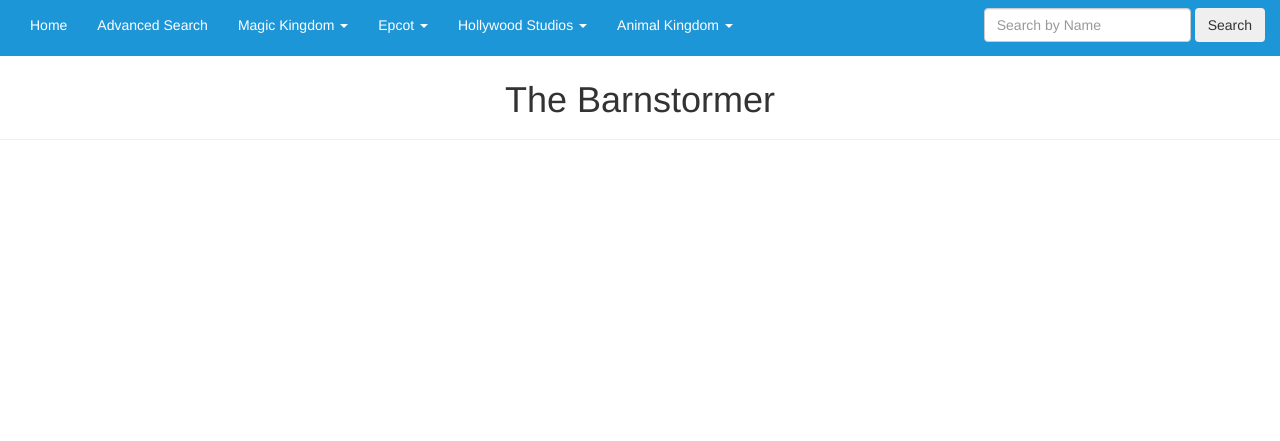
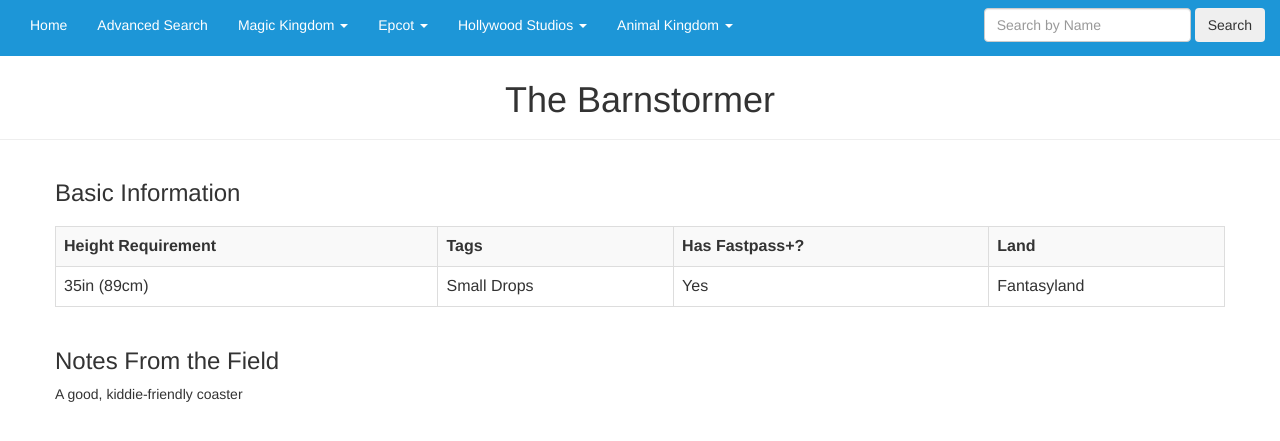
Before and after one commit to Ginnie313/attraction_project, a Django app: a page that uses attractions/templates/attraction.html in a window 1280 px wide. Shown: the top 441 px of the page. Run offline with Django 3.2, Linux system fonts and the light colour scheme; data comes from the database, SQL or seed files in the repository; both versions use the stored data as it was after the commit; some libraries are stand-ins or nearby versions.

Commit message:
More fixes to the home page and have information now on the attraction pages

```diff
--- a/attractions/static/attractions/style.css
+++ b/attractions/static/attractions/style.css
@@ -13,6 +13,10 @@
   text-align:center; !important
 }
 
+a:hover {
+  background-color: yellow;!important
+}
+
 .navbar-custom {
   background-color: #1d96d7; !important
   margin-top:0px; !important
@@ -22,6 +26,11 @@
 .navbar{
   margin-bottom: 0px; !important
   margin-top: 0px;!important
+}
+
+.navbar-nav .nav-item.active .nav-link,
+.navbar-nav .nav-item:hover .nav-link {
+    color: pink;
 }
 
 .img-responsive {
--- a/attractions/templates/about.html
+++ b/attractions/templates/about.html
@@ -60,6 +60,7 @@
         </form>
     </div>
 </nav>
+<div class="container-fluid">
 <p class="text-center">Here you can find any general information you need concerning the construction of the DPD</p>
 <h3>The Author</h3>
 <p>Ginnie White created this site mostly for her own personal use and reserves the right to the DPD. All opinions expressed on the site are her own</p>
@@ -67,4 +68,5 @@
 The Disney Parks Database uses Django to run its actual database. All images used on this site belong either to Ginnie White or were free to use for all purposes.
 <h3>The Data</h3>
 <p>All data found on this site comes directly from official Disney sources. You can find the information <a href="https://disneyworld.disney.go.com/attractions/"> here </a>if you would like an alternative presentation.
-All attraction and park names belong to either Disney, or to another licence. Ginnie owns nothing.</p>
+All attraction and park names belong to either Disney or to another licence. Ginnie White owns nothing.</p>
+</div>
--- a/attractions/templates/attraction.html
+++ b/attractions/templates/attraction.html
@@ -56,3 +56,30 @@
         </form>
     </div>
 </nav>
+<div class="container">
+  <div class="row">
+    <h3>Basic Information<h3>
+      {% block content %}
+      <table class="table table-striped table-bordered">
+          <tr>
+          <th>Height Requirement</th>
+          <th>Tags</th>
+          <th>Has Fastpass+?</th>
+          <th>Land</th>
+        </tr>
+          <tr>
+          <td>{{ Attraction.height_req }}</td>
+          <td>{{ Attraction.tags }}</td>
+          <td>{{ Attraction.fastpass }}</td>
+          <td>{{ Attraction.area }}</td>
+          </tr>
+      </table>
+      {% endblock %}
+    <div class="col-md-4">
+    </div>
+  </div>
+  <div class="row">
+    <h3>Notes From the Field</h3>
+    <p>{{ Attraction.notes }}</p>
+  </div>
+</div>
```
Also changed, not shown: attractions/templates/home.html (+4 -5 lines), db.sqlite3.
